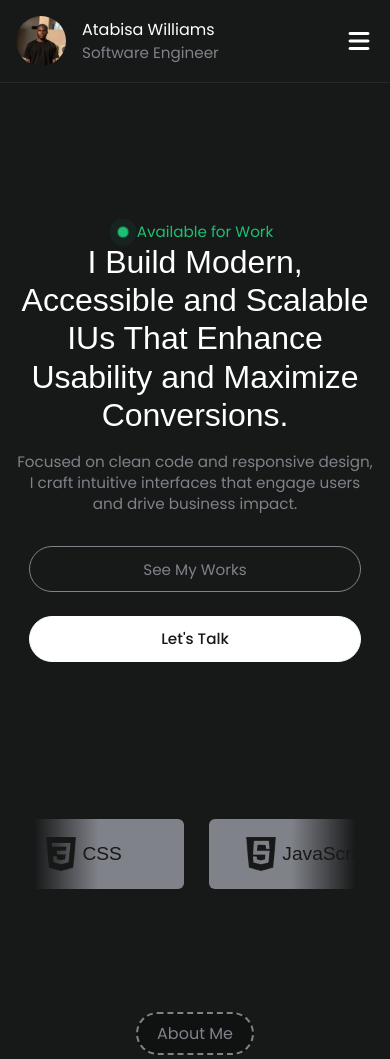
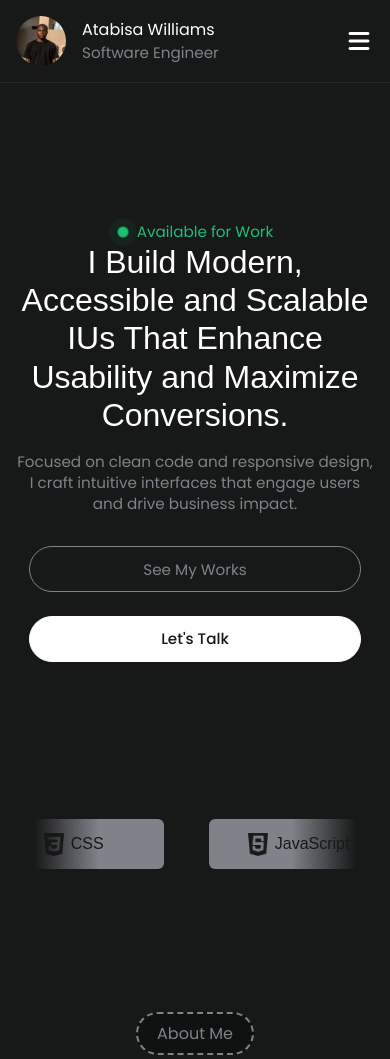
Before and after one commit to heyywillz/willz.dev, a plain HTML site: page index.html in a window 390 px wide. Shown: the top 1059 px of the page. Drawn offline with Linux system fonts and the light colour scheme; a web font is replaced by a local one.

Commit message:
building my portfolio website

```diff
--- a/style.css
+++ b/style.css
@@ -951,9 +951,17 @@ footer {
   }
 
   .item {
-    width: 200px;
-    height: 70px;
+    width: 180px;
+    height: 50px;
   }
+
+.item img {
+  width: 20px;
+}
+
+.item span {
+  font-size: 1rem;
+}
 
   .about-container {
     margin-top: 1rem;
```
